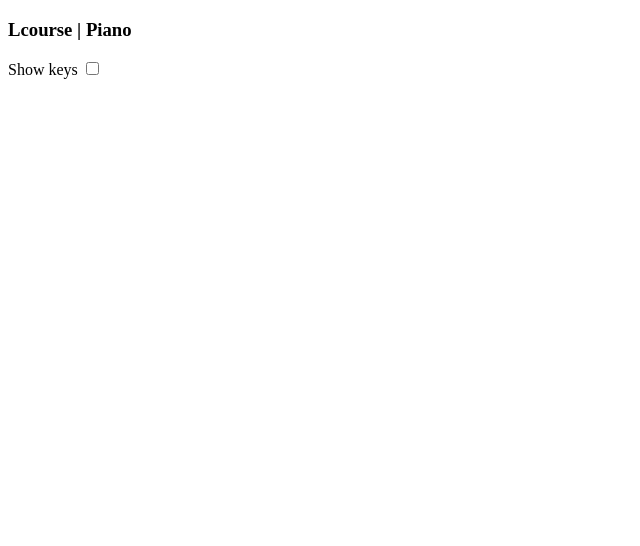
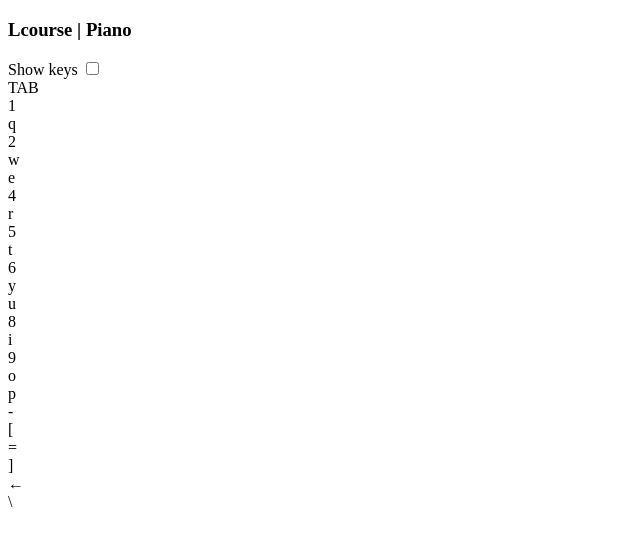
Before and after one commit to Lcourse/piano-main, a plain HTML site: page index.html in a window 1280 px wide. Shown: the whole page, without its empty margins (0-640 px from the left). Drawn offline with Linux system fonts and the light colour scheme.

Commit message:
atalhos-teclas

```diff
--- a/index.html
+++ b/index.html
@@ -30,31 +30,30 @@
 
         <section class="piano__keys">
 
-          <div class="key white " data-note="1"></div>
-          <div class="key black" data-note="2"></div>
-          <div class="key white " data-note="3"></div>
-          <div class="key black" data-note="4"></div>
-          <div class="key white" data-note="5"></div>
-          <div class="key white" data-note="6"></div>
-          <div class="key black" data-note="7"></div>
-          <div class="key white" data-note="8"></div>
-          <div class="key black" data-note="9"></div>
-          <div class="key white" data-note="10"></div>
-          <div class="key black" data-note="11"></div>
-          <div class="key white" data-note="12"></div>
-          <div class="key black" data-note="13"></div>
-          <div class="key black" data-note="14"></div>
-          <div class="key white" data-note="15"></div>
-          <div class="key black" data-note="16"></div>
-          <div class="key white" data-note="17"></div>
-          <div class="key white" data-note="18"></div>
-          <div class="key black" data-note="19"></div>
-          <div class="key white" data-note="20"></div>
-          <div class="key black" data-note="21"></div>
-          <div class="key white" data-note="22"></div>
-          <div class="key black" data-note="23"></div>
-          <div class="key white" data-note="24"></div>
-            </div>
+            <div class="key white" data-note="1"><span>TAB</span></div>
+            <div class="key black" data-note="2"><span>1</span></div>
+            <div class="key white" data-note="3"><span>q</span></div>
+            <div class="key black" data-note="4"><span>2</span></div>
+            <div class="key white" data-note="5"><span>w</span></div>
+            <div class="key white" data-note="6"><span>e</span></div>
+            <div class="key black" data-note="7"><span>4</span></div>
+            <div class="key white" data-note="8"><span>r</span></div>
+            <div class="key black" data-note="9"><span>5</span></div>
+            <div class="key white" data-note="10"><span>t</span></div>
+            <div class="key black" data-note="11"><span>6</span></div>
+            <div class="key white" data-note="12"><span>y</span></div>
+            <div class="key white" data-note="13"><span>u</span></div>
+            <div class="key black" data-note="14"><span>8</span></div>
+            <div class="key white" data-note="15"><span>i</span></div>
+            <div class="key black" data-note="16"><span>9</span></div>
+            <div class="key white" data-note="17"><span>o</span></div>
+            <div class="key white" data-note="18"><span>p</span></div>
+            <div class="key black" data-note="19"><span>-</span></div>
+            <div class="key white" data-note="20"><span>[</span></div>
+            <div class="key black" data-note="21"><span>=</span></div>
+            <div class="key white" data-note="22"><span>]</span></div>
+            <div class="key black" data-note="23"><span>&larr;</span></div>
+            <div class="key white" data-note="24"><span>\</span></div>
         </section>
 
     </section>
```
